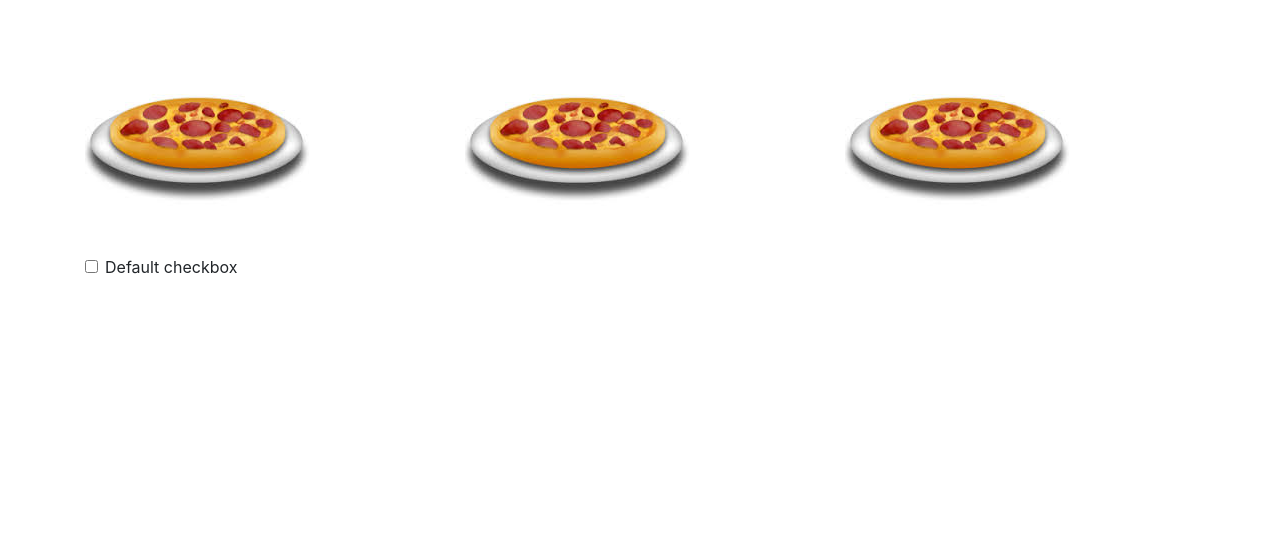
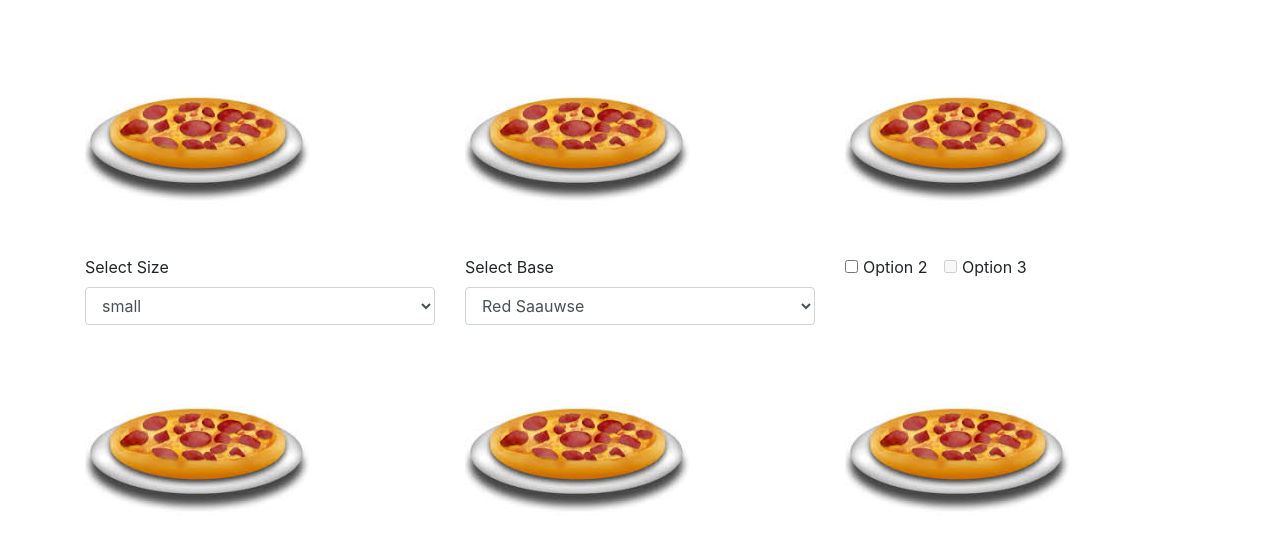
Before and after one commit to Kirtiraja/Friday-Pizza-Party, a plain HTML site: page index.html in a window 1280 px wide. Shown: the part 336-886 px from the top of the page. Before the commit the page ends 800 px from the top, so only its background shows below. Drawn offline with Linux system fonts and the light colour scheme.

Commit message:
add dropp down select in html for size,sauce,checkbox for toppings

```diff
--- a/index.html
+++ b/index.html
@@ -27,19 +27,48 @@
       </div>
       <div class="row">
         <div class="col-md-4">
-        <form class="">
-          <div class="form-check">
-            <input class="form-check-input" type="checkbox" value="" id="defaultCheck1">
-            <label class="form-check-label" for="defaultCheck1">
-              Default checkbox
-            </label>
-          </div>
-        </form>
+            <div class="form-group">
+              <label for="exampleFormControlSelect1">Select Size</label>
+              <select class="form-control" id="exampleFormControlSelect1">
+                <option>small</option>
+                <option>medium</option>
+                <option>large</option>
+              </select>
+            </div>
+        </div>
+        <div class="col-md-4">
+            <div class="form-group">
+              <label for="exampleFormControlSelect1">Select Base</label>
+              <select class="form-control" id="exampleFormControlSelect1">
+                <option>Red Saauwse</option>
+                <option>Green Sauuwse</option>
+                <option>Yellow Sauuuwse</option>
+              </select>
+            </div>
+        </div>
+        <div class="col-md-4">
+            <div class="form-check-inline">
+              <label class="form-check-label" for="check2">
+                <input type="checkbox" class="form-check-input" id="check2" name="vehicle2" value="something">Option 2
+              </label>
+            </div>
+            <div class="form-check-inline">
+              <label class="form-check-label">
+                <input type="checkbox" class="form-check-input" disabled>Option 3
+              </label>
+            </div>
+        </div>
+        </div>
+      <div class="row">
+        <div class="col-md-4">
+          <img src="img/pizza.jpeg" alt="pizza">
+        </div>
+        <div class="col-md-4">
+          <img src="img/pizza.jpeg" alt="pizza">
+        </div>
+        <div class="col-md-4">
+          <img src="img/pizza.jpeg" alt="pizza">
         </div>
       </div>
-
-
-
-    </div>
-  </body>
-</html>
+    </body>
+    </html>
```
